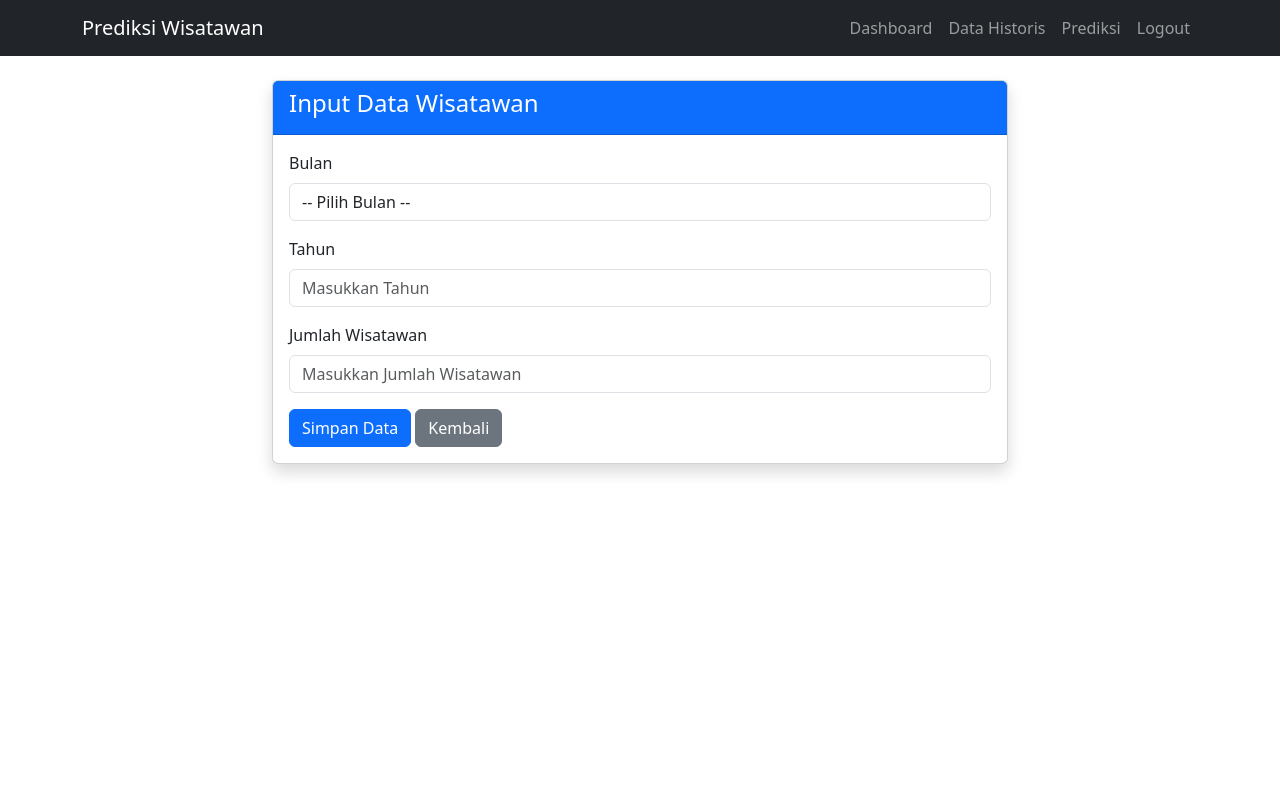
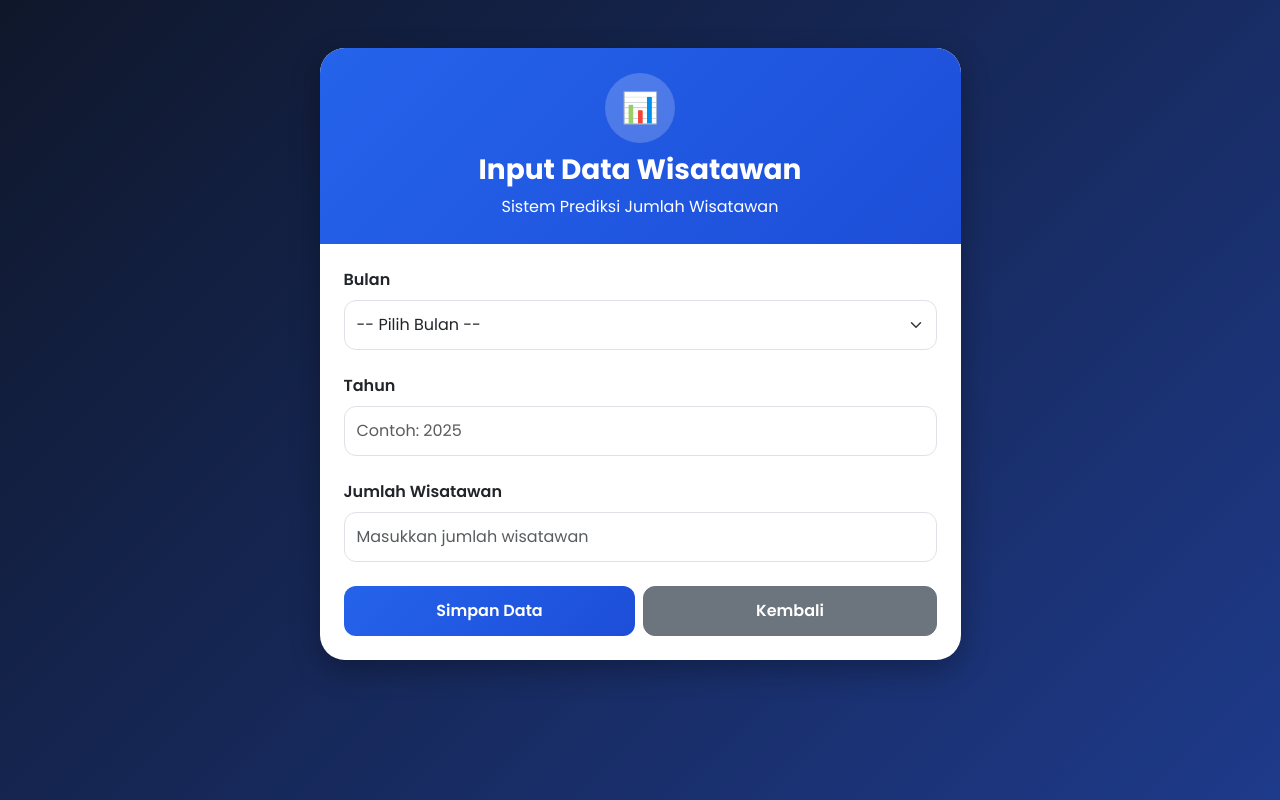
Before and after one commit to anugrahputra08/prediksi-wisatawan, a PHP site: page /tambah_data.php in a window 1280 px wide. Run offline with PHP 8.4, Linux system fonts and the light colour scheme; a user stored in the database is signed in.

Commit message:
tambah_data.php

```diff
--- a/tambah_data.php
+++ b/tambah_data.php
@@ -36,33 +36,145 @@ if(isset($_POST['simpan'])){
 
     }
 }
-
-include 'includes/header.php';
-include 'includes/navbar.php';
 ?>
 
-<div class="container mt-4">
+<!DOCTYPE html>
+<html lang="id">
+<head>
+
+    <meta charset="UTF-8">
+    <meta name="viewport" content="width=device-width, initial-scale=1.0">
+
+    <title>Input Data Wisatawan</title>
+
+    <link href="https://cdn.jsdelivr.net/npm/bootstrap@5.3.0/dist/css/bootstrap.min.css" rel="stylesheet">
+
+    <link rel="preconnect" href="https://fonts.googleapis.com">
+
+    <link href="https://fonts.googleapis.com/css2?family=Poppins:wght@300;400;500;600;700&display=swap" rel="stylesheet">
+
+    <style>
+
+        body{
+            font-family: 'Poppins', sans-serif;
+            background: linear-gradient(135deg,#0f172a,#1e3a8a);
+            min-height: 100vh;
+        }
+
+        .card-custom{
+            border: none;
+            border-radius: 25px;
+            overflow: hidden;
+            box-shadow: 0 10px 30px rgba(0,0,0,0.3);
+            animation: fadeIn 0.7s ease;
+        }
+
+        .header-custom{
+            background: linear-gradient(135deg,#2563eb,#1d4ed8);
+            color: white;
+            padding: 25px;
+        }
+
+        .header-custom h3{
+            font-weight: 700;
+        }
+
+        .form-control,
+        .form-select{
+            border-radius: 12px;
+            padding: 12px;
+        }
+
+        .form-control:focus,
+        .form-select:focus{
+            box-shadow: 0 0 10px rgba(37,99,235,0.4);
+            border-color: #2563eb;
+        }
+
+        .btn-primary{
+            background: linear-gradient(135deg,#2563eb,#1d4ed8);
+            border: none;
+            border-radius: 12px;
+            padding: 12px 20px;
+            font-weight: 600;
+        }
+
+        .btn-primary:hover{
+            transform: translateY(-2px);
+            transition: 0.3s;
+        }
+
+        .btn-secondary{
+            border-radius: 12px;
+            padding: 12px 20px;
+            font-weight: 600;
+        }
+
+        .icon-box{
+            width: 70px;
+            height: 70px;
+            background: rgba(255,255,255,0.2);
+            border-radius: 50%;
+            display: flex;
+            justify-content: center;
+            align-items: center;
+            font-size: 30px;
+            margin-bottom: 10px;
+        }
+
+        @keyframes fadeIn{
+            from{
+                opacity: 0;
+                transform: translateY(20px);
+            }
+
+            to{
+                opacity: 1;
+                transform: translateY(0);
+            }
+        }
+
+    </style>
+
+</head>
+
+<body>
+
+<div class="container py-5">
 
     <div class="row justify-content-center">
 
-        <div class="col-md-8">
+        <div class="col-md-7">
 
-            <div class="card shadow">
+            <div class="card card-custom">
 
-                <div class="card-header bg-primary text-white">
-                    <h4>Input Data Wisatawan</h4>
+                <div class="header-custom text-center">
+
+                    <div class="icon-box mx-auto">
+                        📊
                     </div>
 
-                <div class="card-body">
+                    <h3>Input Data Wisatawan</h3>
+
+                    <p class="mb-0">
+                        Sistem Prediksi Jumlah Wisatawan
+                    </p>
+
+                </div>
+
+                <div class="card-body p-4">
 
                     <form method="POST">
 
-                        <div class="mb-3">
-                            <label class="form-label">
+                        <div class="mb-4">
+
+                            <label class="form-label fw-semibold">
                                 Bulan
                             </label>
 
-                            <select name="bulan" class="form-control" required>
+                            <select name="bulan"
+                                    class="form-select"
+                                    required>
 
                                 <option value="">
                                     -- Pilih Bulan --
@@ -82,50 +194,55 @@ include 'includes/navbar.php';
                                 <option>Desember</option>
 
                             </select>
+
                         </div>
 
-                        <div class="mb-3">
+                        <div class="mb-4">
 
-                            <label class="form-label">
+                            <label class="form-label fw-semibold">
                                 Tahun
                             </label>
 
                             <input type="number"
                                    name="tahun"
                                    class="form-control"
-                                   placeholder="Masukkan Tahun"
+                                   placeholder="Contoh: 2025"
                                    required>
 
                         </div>
 
-                        <div class="mb-3">
+                        <div class="mb-4">
 
-                            <label class="form-label">
+                            <label class="form-label fw-semibold">
                                 Jumlah Wisatawan
                             </label>
 
                             <input type="number"
                                    name="jumlah"
                                    class="form-control"
-                                   placeholder="Masukkan Jumlah Wisatawan"
+                                   placeholder="Masukkan jumlah wisatawan"
                                    required>
 
                         </div>
 
+                        <div class="d-flex gap-2">
+
                             <button type="submit"
                                     name="simpan"
-                                class="btn btn-primary">
+                                    class="btn btn-primary w-100">
 
                                 Simpan Data
 
                             </button>
 
                             <a href="data_wisatawan.php"
-                           class="btn btn-secondary">
+                               class="btn btn-secondary w-100">
 
                                Kembali
 
                             </a>
+
+                        </div>
 
                     </form>
 
@@ -139,4 +256,5 @@ include 'includes/navbar.php';
 
 </div>
 
-<?php include 'includes/footer.php'; ?>
+</body>
+</html>
```
Lines whose indentation alone changed are shown as unchanged.
